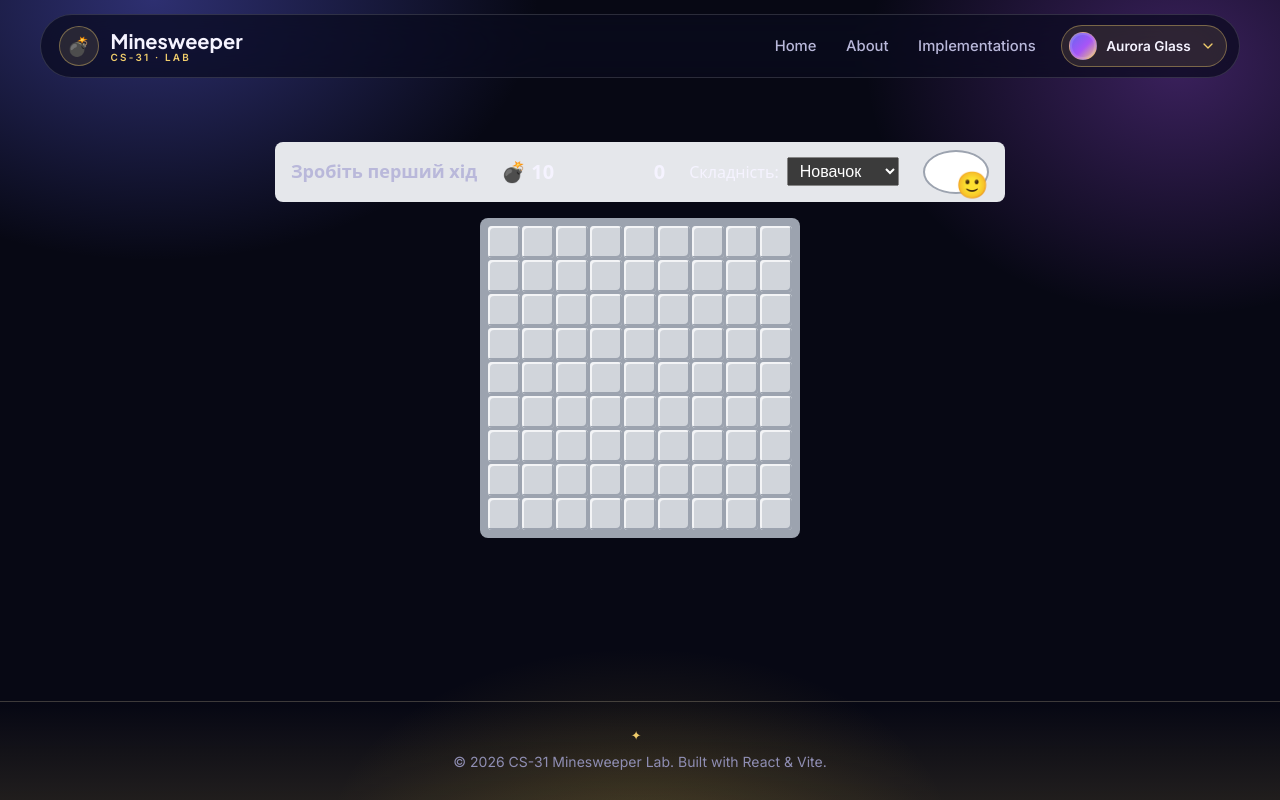
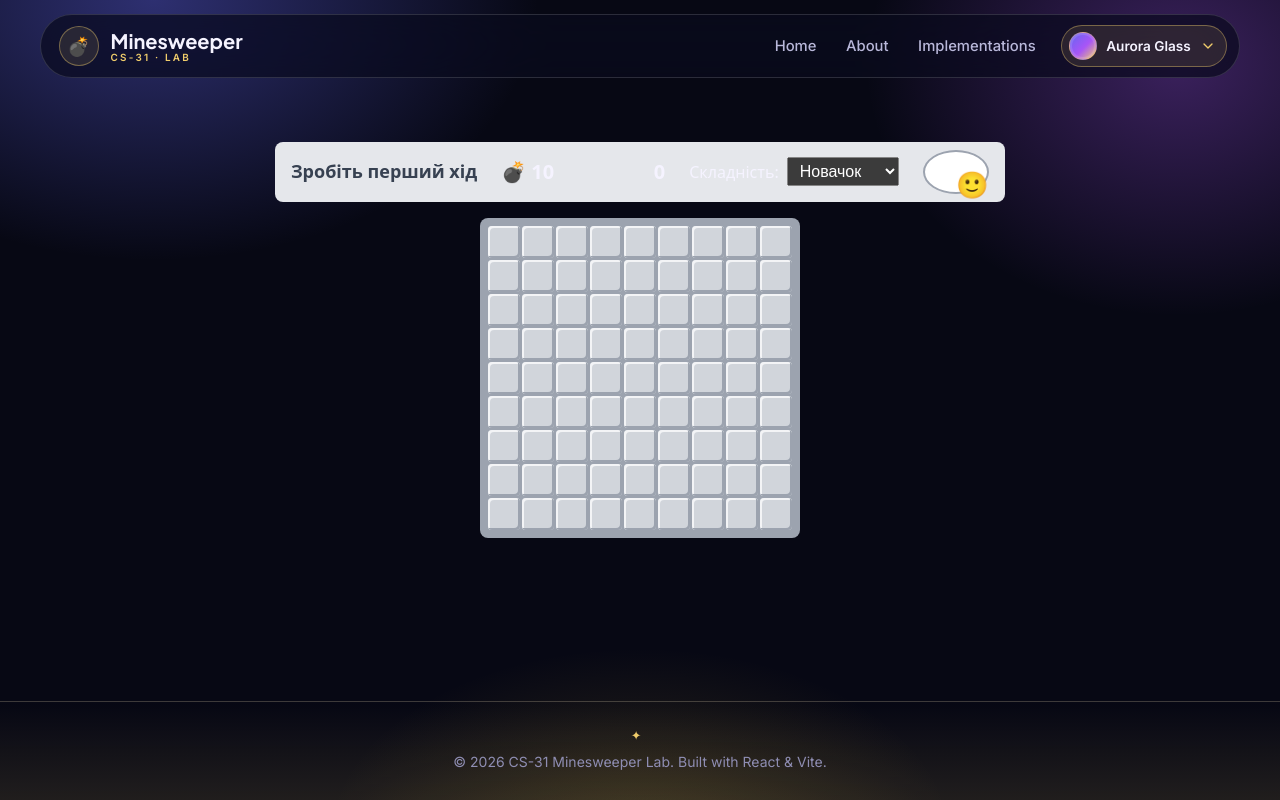
Before and after one commit to cs3-web-course-2026/cs31-minesweeper-react-2026, a React (Vite) app: page /shaposhnikov-kostiantyn in a window 1280 px wide. Built offline with nearby package versions, Linux system fonts and the light colour scheme.

Commit message:
file fix

```diff
--- a/src/pages/ShaposhnikovKostiantyn/components/GameStatus/GameStatus.jsx
+++ b/src/pages/ShaposhnikovKostiantyn/components/GameStatus/GameStatus.jsx
@@ -15,7 +15,7 @@ export default function GameStatus({ status }) {
       <p
           role="status"
           aria-live="polite"
-          className={styles.status}
+          className={`${styles.status} ${styles[status] ?? ''}`.trim()}
       >
         {message}
       </p>
```
